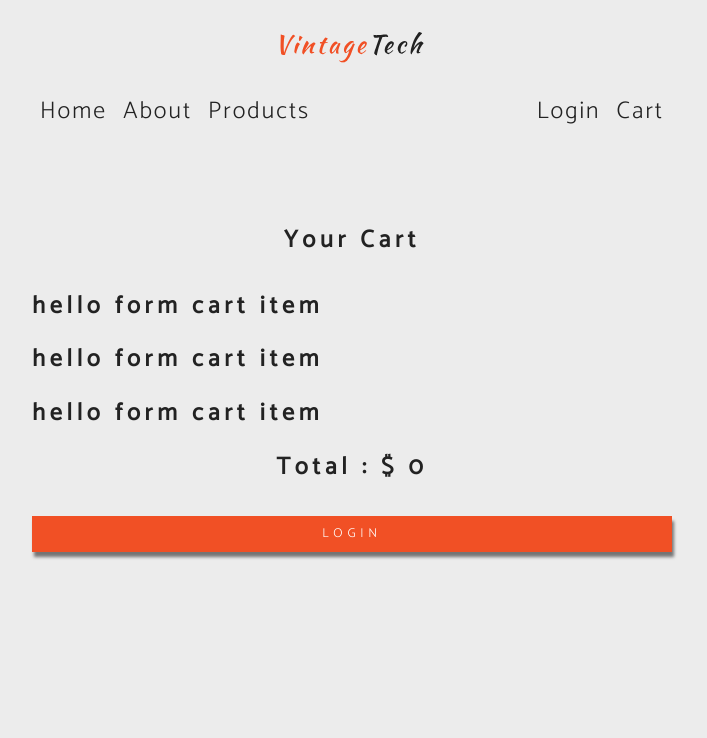
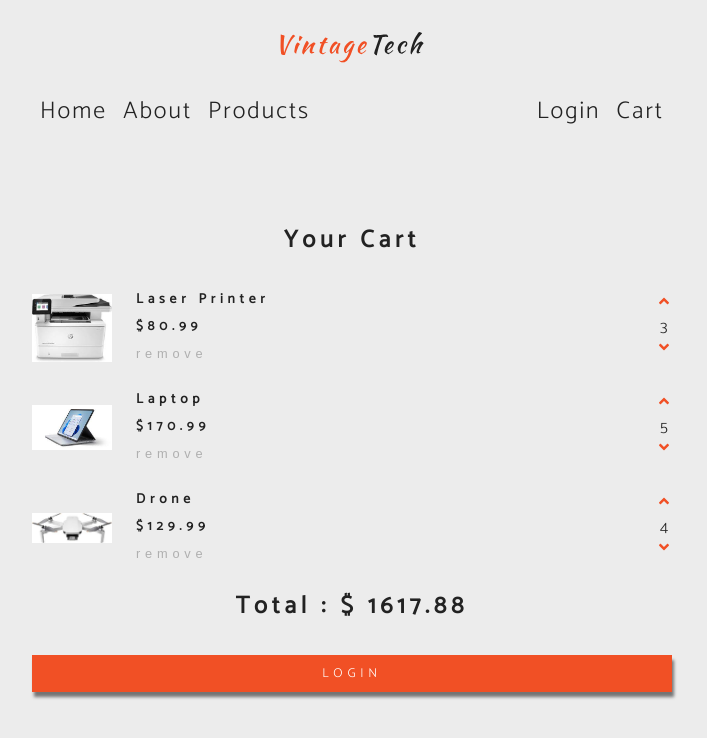
Before and after one commit to khaled-web/VintageTech, a React (Create React App) app in the folder FrontEnd/: page /cart in a window 1280 px wide. Shown: the top 738 px of the page, without its empty margins (288-995 px from the left). Built offline with nearby package versions, Linux system fonts and the light colour scheme.

Commit message:
FrontEnd-Updated

```diff
--- a/FrontEnd/src/components/Cart/CartItem.js
+++ b/FrontEnd/src/components/Cart/CartItem.js
@@ -1,5 +1,32 @@
 import React from "react";
+import {FaAngleUp, FaAngleDown} from 'react-icons/fa'
+import {
+  UseCartContext
+} from '../../context/cart'
+export default function CartItem({image,title,price,amount}) {
+  //cart context
 
-export default function CartItem() {
-  return <h1>hello form cart item</h1>;
+  return(
+    <article className="cart-item">
+      <img src={image} alt={title}/>
+      <div className="">
+        <h4>{title}</h4>
+        <h5>${price}</h5>
+        <button type="button" className="cart-btn remove-btn " onClick={()=>{
+          console.log('item removed')
+        }}>
+          remove
+        </button>
+      </div>
+      <div>
+        <button type="button" className="cart-btn amount-btn" onClick={()=>{console.log('increase')}}>
+          <FaAngleUp/>
+          </button>
+        <p className="item-amount">{amount}</p>
+        <button type="button" className="cart-btn amount-btn" onClick={()=>{console.log('Decrease')}}>
+          <FaAngleDown/>
+          </button>
+      </div>
+    </article>
+  )
 }
--- a/FrontEnd/src/context/cart.js
+++ b/FrontEnd/src/context/cart.js
@@ -16,14 +16,42 @@ export const CartContext = React.createContext()
 export default function CartProvider({children}) {
  const [cart, setCart]=useState(localCart)
  const [total, setTotal]=useState(0)
- const [item, setItem]=useState(0)
+ const [cartItem, setCartItem]=useState(0)
+
+ //useEffect
+ useEffect(()=>{
+  //localStorage
+  //cartItems
+  let newCartItems = cart.reduce((total,cartItem)=>{
+    return total += cartItem.amount
+  },0)
+  setCartItem(newCartItems)
+  //cartTotal
+  let newCartTotal = cart.reduce((total,cartItem)=>{
+    return total += cartItem.price * cartItem.amount
+  },0)
+  newCartTotal = parseFloat(newCartTotal.toFixed(2))
+  setTotal(newCartTotal)
+ },[cart])
+
+
+ //removeItem
+ const removeItem = id=>{}
+ //increaseAmount
+ const increaseAmount = id=>{}
+ //decreaseAmount
+ const decreaseAmount = id=>{}
+ //addToCart
+ const addToCart = product=>{}
+ //clearCart
+ const clearCart = ()=>{}
   return (
-    <CartContext.Provider value={{cart, total, item}}>
+    <CartContext.Provider value={{cart, total, cartItem,removeItem,increaseAmount, decreaseAmount,addToCart,clearCart}}>
       {children}
     </CartContext.Provider>
   )
 }
 
-export const UseProductContext = ()=>{
+export const UseCartContext = ()=>{
   return useContext(CartContext)
 }
--- a/FrontEnd/src/pages/Cart.js
+++ b/FrontEnd/src/pages/Cart.js
@@ -1,6 +1,6 @@
 import React from "react";
 import {
-  UseProductContext
+  UseCartContext
 } from '../context/cart'
 import EmptyCart from '../components/Cart/EmptyCart'
 import CartItem from '../components/Cart/CartItem'
@@ -10,7 +10,7 @@ import {Link} from 'react-router-dom'
 
 export default function Cart() {
   let user = false
-  const {cart, total, item} = UseProductContext()
+  const {cart, total, item} = UseCartContext()
   //return-emptyCart
   if(cart.length === 0){
     return <EmptyCart/>
--- a/FrontEnd/src/utils/localCart.js
+++ b/FrontEnd/src/utils/localCart.js
@@ -8,14 +8,14 @@ import DroneImg from '../assets/Image/15-Drone.jpg'
 export default [{
     id: 1,
     title: "laser Printer",
-    price: 80,
+    price: 80.99,
     image: laserImage,
     amount: 3
   },
   {
     id: 2,
     title: "laptop",
-    price: 170,
+    price: 170.99,
     image: laptopImage,
     amount: 5
   },
```
